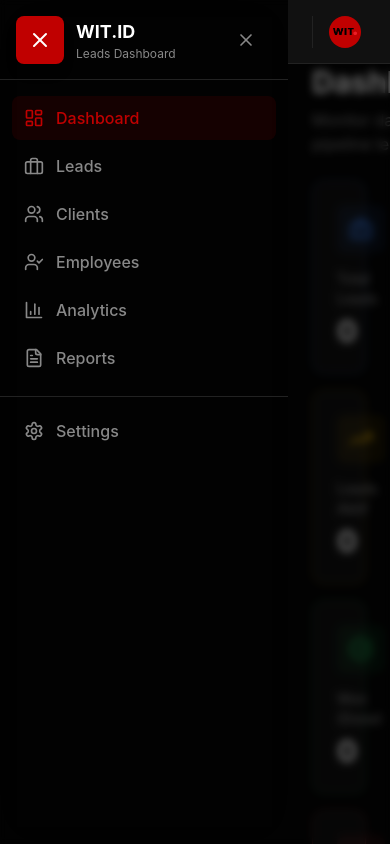
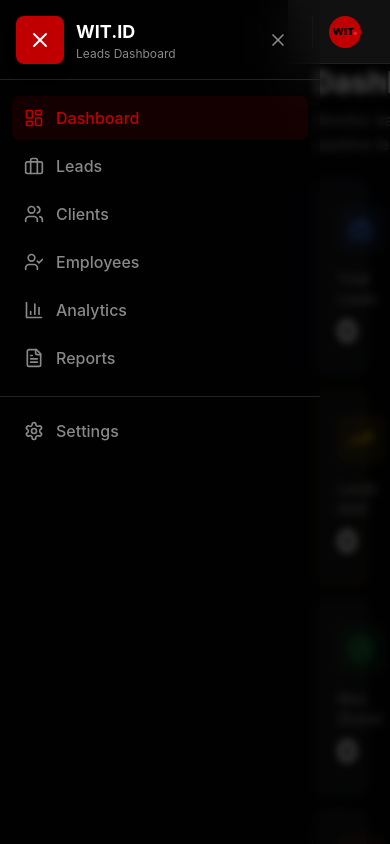
Before and after one commit to ikurniawann/wit-leads-dashboard, a Next.js app: page / in a window 390 px wide. Both pictures are taken after a click on the button "Toggle menu". Shown: the top 844 px of the page. Built offline with nearby package versions, Linux system fonts and the light colour scheme; no server answers; the database is empty.

Commit message:
Fix: Mobile sidebar full width (85vw, max 320px) instead of fixed 288px

```diff
--- a/src/components/Sidebar.tsx
+++ b/src/components/Sidebar.tsx
@@ -56,19 +56,19 @@ export default function Sidebar() {
       {/* Overlay for mobile - Click to close */}
       {mobileOpen && (
         <div
-          className="md:hidden fixed inset-0 bg-black/60 z-40 backdrop-blur-sm"
+          className="fixed inset-0 bg-black/70 z-40 backdrop-blur-sm md:hidden"
           onClick={() => setMobileOpen(false)}
           aria-hidden="true"
         />
       )}
 
-      {/* Sidebar - Always show on desktop, slide in on mobile */}
+      {/* Sidebar - Full width on mobile, normal width on desktop */}
       <aside
         className={`fixed left-0 top-0 h-screen mac-sidebar z-50 transition-all duration-300 transform ${
           mobileOpen ? 'translate-x-0' : '-translate-x-full'
         } md:translate-x-0 ${
           collapsed ? 'w-20' : 'w-72'
-        }`}
+        } md:w-72 w-[85vw] max-w-[320px]`}
       >
         {/* Logo */}
         <div className="h-20 flex items-center justify-between px-6 border-b border-wit-border">
```
